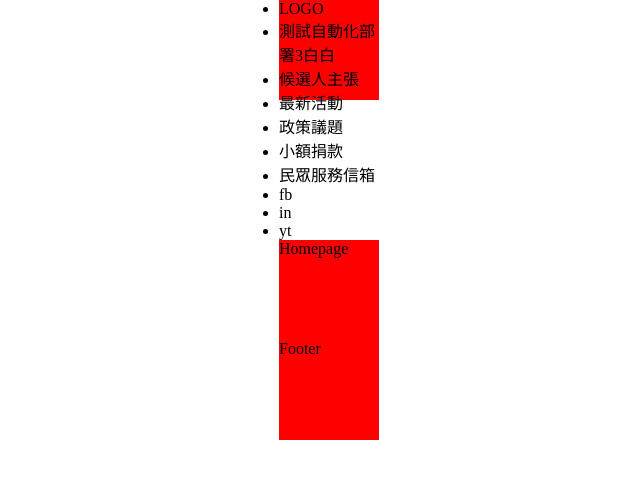
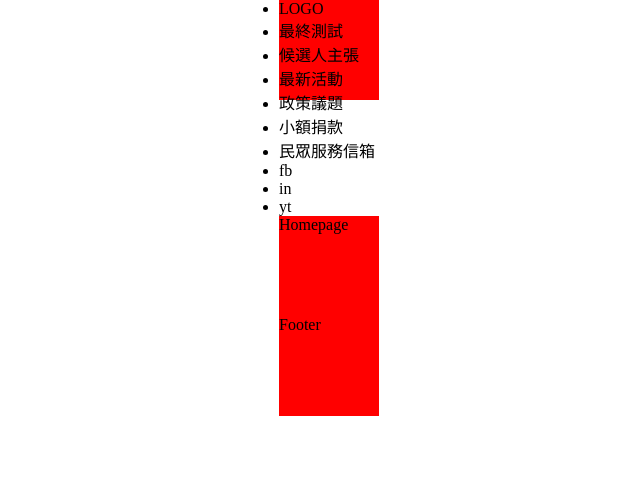
Before and after one commit to cyl-jsl/voteformeow, a React (Create React App) app: page / in a window 1280 px wide. Shown: the top 478 px of the page, without its empty margins (311-951 px from the left). Built offline with nearby package versions, Linux system fonts and the light colour scheme.

Commit message:
在workflow文件完全沒有錯誤的情況下測試CICD

```diff
--- a/src/Layout.js
+++ b/src/Layout.js
@@ -10,7 +10,7 @@ const Layout = () => {
           <li> LOGO</li>
         </ul>
         <ul>
-          <li>測試自動化部署3白白</li>
+          <li>最終測試</li>
           <li>候選人主張</li>
           <li>最新活動</li>
           <li>政策議題</li>
```
